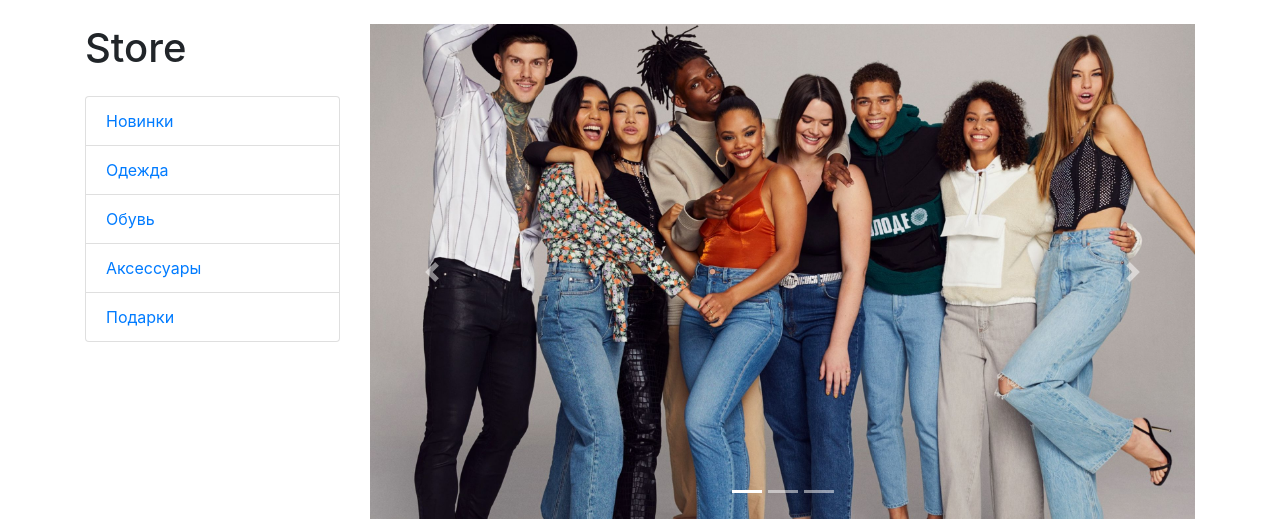
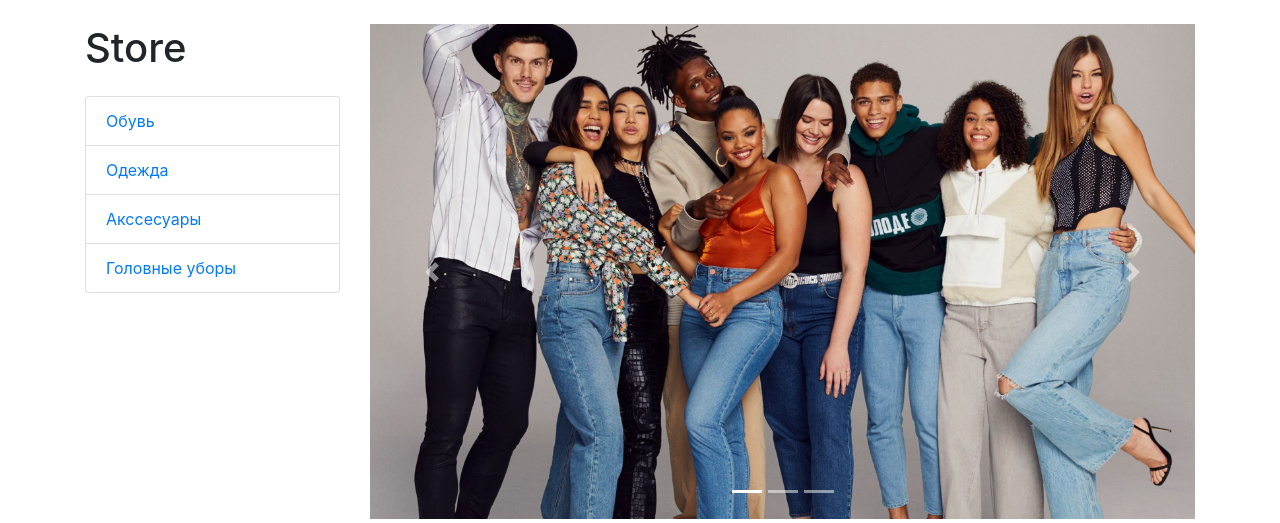
Before and after one commit to egor200512/store_site, a Django app: page /products/ in a window 1280 px wide. Shown: the part 56-579 px from the top of the page. Run offline with Django 5.2, Linux system fonts and the light colour scheme; data comes from the database, SQL or seed files in the repository; both versions use the stored data as it was after the commit; some libraries are stand-ins or nearby versions.

Commit message:
cat sorting

```diff
--- /dev/null
+++ b/products/templates/products/categories.html
@@ -0,0 +1,11 @@
+<div class="col-lg-3">
+
+    <h1 class="my-4">Store</h1>
+    <div class="list-group">
+        {% for cat in categories %}
+            <a href="{% url 'products:category' cat.id %}" class="list-group-item">{{ cat.name }}</a>
+        {% endfor %}
+
+    </div>
+
+</div>
--- a/products/templates/products/products.html
+++ b/products/templates/products/products.html
@@ -11,19 +11,7 @@
 	<div class="container">
 
     <div class="row">
-
-        <div class="col-lg-3">
-
-            <h1 class="my-4">Store</h1>
-            <div class="list-group">
-                <a href="#" class="list-group-item">Новинки</a>
-                <a href="#" class="list-group-item">Одежда</a>
-                <a href="#" class="list-group-item">Обувь</a>
-                <a href="#" class="list-group-item">Аксессуары</a>
-                <a href="#" class="list-group-item">Подарки</a>
-            </div>
-
-        </div>
+        {% include 'products/categories.html' %}
         <!-- /.col-lg-3 -->
 
         <div class="col-lg-9">
--- a/products/urls.py
+++ b/products/urls.py
@@ -9,6 +9,7 @@ from products.views import products, basket_add, basket_remove
 app_name = 'products'
 urlpatterns = [
     path('', products, name='index'),
+    path('category/<int:cat_id>/', products, name='category'),
     path('basket/add/<int:product_id>/', basket_add, name='basket_add'),
     path('basket/del/<int:basket_id>/', basket_remove, name='basket_del'),
 ]
--- a/products/views.py
+++ b/products/views.py
@@ -16,10 +16,16 @@ def index(request):
     return render(request, 'products/index.html', context=context)
 
 
-def products(request):
+def products(request, cat_id=None):
+
+    if cat_id:
+        product = Product.objects.filter(category_id=cat_id)
+    else:
+        product = Product.objects.all()
+
     context = {
         'title' : 'Товары',
-        'products' : Product.objects.all(),
+        'products': product,
         'categories' : ProductCategory.objects.all(),
     }
     return render(request, 'products/products.html', context=context)
```
Also changed, not shown: db.sqlite3.
